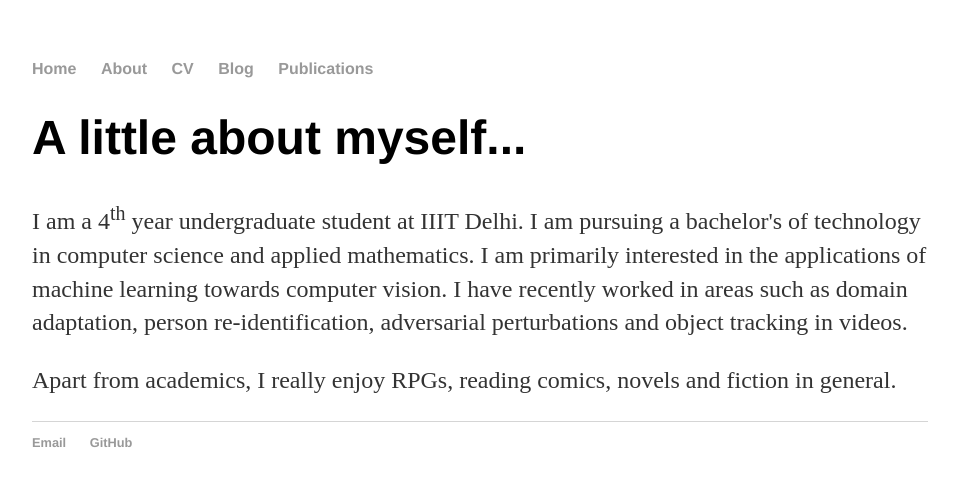
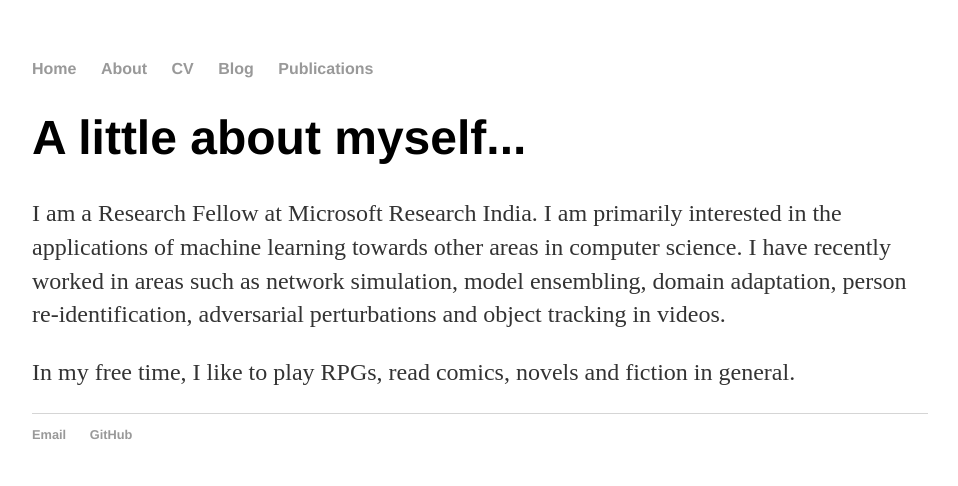
Before and after one commit to divyam02/divyam02_backup.github.io, a Jekyll site: the page built from about/index.html, in a window 1280 px wide. Shown: the top 486 px of the page, without its empty margins (160-1118 px from the left). Built offline with Jekyll 4.4.1, drawn with Linux system fonts in a browser that asks for light colours.

Commit message:
Update index.html

```diff
--- a/about/index.html
+++ b/about/index.html
@@ -4,8 +4,7 @@ title: Divyam Anshumaan
 ---
 <div class="blurb">
 	<h1>A little about myself...</h1>
-	<p>I am a 4<sup>th</sup> year undergraduate student at IIIT Delhi. I am pursuing a bachelor's of technology in computer science
-		and applied mathematics. I am primarily interested in the applications of machine learning towards computer vision. I have recently worked in areas
-		such as domain adaptation, person re-identification, adversarial perturbations and object tracking in videos.<a href="/about"></a></p>
-	<p>Apart from academics, I really enjoy RPGs, reading comics, novels and fiction in general.<a href="/about"></a></p>
+	<p>I am a Research Fellow at Microsoft Research India. I am primarily interested in the applications of machine learning towards other areas in computer science. I have recently worked in areas
+		such as network simulation, model ensembling, domain adaptation, person re-identification, adversarial perturbations and object tracking in videos.<a href="/about"></a></p>
+	<p>In my free time, I like to play RPGs, read comics, novels and fiction in general.<a href="/about"></a></p>
 </div><!-- /.blurb -->
```
